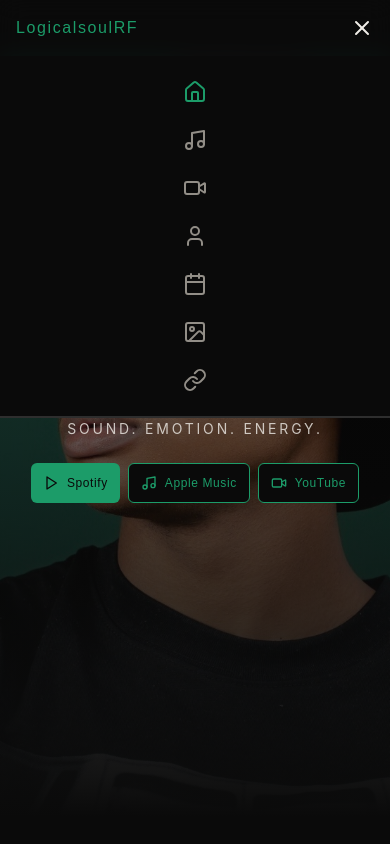
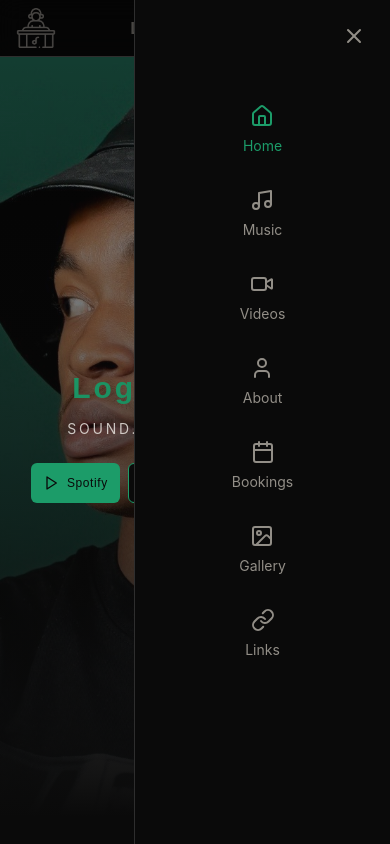
Before and after one commit to tlhololaiza/logicalsoulrf-hub, a React (Vite) app: page / in a window 390 px wide. Both pictures are taken after a click on the button 362 px from the left and 28 px from the top of the page. Shown: the top 844 px of the page. Built offline with nearby package versions, Linux system fonts and the light colour scheme; the HTML template or start-up script is replaced by a standard one.

Commit message:
updated the navbar, added side panel for mobile

```diff
--- a/src/components/Navbar.tsx
+++ b/src/components/Navbar.tsx
@@ -12,6 +12,7 @@ import {
   Link as LinkIcon,
 } from "lucide-react";
 import { motion, AnimatePresence } from "framer-motion";
+import djLogo from "../assets/dj.png";
 
 const links = [
   { to: "/", label: "Home", icon: Home },
@@ -30,31 +31,34 @@ const Navbar = () => {
   return (
     <nav className="fixed top-0 left-0 right-0 z-50 bg-background/80 backdrop-blur-md border-b border-border">
       <div className="container mx-auto flex items-center justify-between h-14 sm:h-16 px-4">
-        <Link to="/" className="font-display text-base sm:text-lg lg:text-xl tracking-widest text-primary truncate">
-          LogicalsoulRF
+        <Link to="/" className="flex items-center gap-3 shrink-0 sm:shrink">
+          <img src={djLogo} alt="LogicalsoulRF" className="h-10 w-10" />
+          <span className="font-sans text-base sm:text-lg tracking-widest font-bold hidden sm:inline" style={{ color: "hsl(40, 5%, 55%)" }}>LogicalsoulRF</span>
         </Link>
+        <div className="absolute left-1/2 transform -translate-x-1/2 sm:hidden">
+          <span className="font-sans text-base tracking-widest font-bold" style={{ color: "hsl(40, 5%, 55%)" }}>LogicalsoulRF</span>
+        </div>
 
         {/* Desktop */}
         <div className="hidden md:flex items-center gap-8">
           {links.map((l) => {
-            const IconComponent = l.icon;
             return (
               <Link
                 key={l.to}
                 to={l.to}
                 title={l.label}
-                className={`transition-colors hover:text-primary ${
+                className={`transition-colors hover:text-primary font-bold ${
                   location.pathname === l.to ? "text-primary" : "text-muted-foreground"
                 }`}
               >
-                <IconComponent size={20} />
+                {l.label}
               </Link>
             );
           })}
         </div>
 
         {/* Mobile toggle */}
-        <button className="md:hidden text-foreground" onClick={() => setOpen(!open)}>
+        <button className="md:hidden font-bold" onClick={() => setOpen(!open)} style={{ color: "hsl(40, 5%, 55%)" }}>
           {open ? <X size={24} /> : <Menu size={24} />}
         </button>
       </div>
@@ -62,13 +66,29 @@ const Navbar = () => {
       {/* Mobile menu */}
       <AnimatePresence>
         {open && (
+          <>
             <motion.div
-            initial={{ opacity: 0, height: 0 }}
-            animate={{ opacity: 1, height: "auto" }}
-            exit={{ opacity: 0, height: 0 }}
-            className="md:hidden bg-background border-b border-border overflow-hidden"
+              initial={{ opacity: 0 }}
+              animate={{ opacity: 1 }}
+              exit={{ opacity: 0 }}
+              transition={{ duration: 0.3 }}
+              className="fixed inset-0 bg-black/50 md:hidden z-40"
+              onClick={() => setOpen(false)}
+            />
+            <motion.div
+              initial={{ x: "100%" }}
+              animate={{ x: 0 }}
+              exit={{ x: "100%" }}
+              transition={{ duration: 0.3, ease: "easeInOut" }}
+              className="fixed right-0 top-0 h-screen w-64 bg-background border-l border-border md:hidden z-40 pt-20"
             >
-            <div className="flex flex-col items-center gap-6 py-6">
+              <button
+                onClick={() => setOpen(false)}
+                className="absolute top-4 right-4 p-2 hover:bg-muted rounded-lg"
+              >
+                <X size={24} style={{ color: "hsl(40, 5%, 55%)" }} />
+              </button>
+              <div className="flex flex-col items-center gap-8 py-6">
                 {links.map((l) => {
                   const IconComponent = l.icon;
                   return (
@@ -77,16 +97,18 @@ const Navbar = () => {
                       to={l.to}
                       onClick={() => setOpen(false)}
                       title={l.label}
-                    className={`transition-colors hover:text-primary ${
+                      className={`transition-colors hover:text-primary flex flex-col items-center gap-2 ${
                         location.pathname === l.to ? "text-primary" : "text-muted-foreground"
                       }`}
                     >
                       <IconComponent size={24} />
+                      <span className="text-sm">{l.label}</span>
                     </Link>
                   );
                 })}
               </div>
             </motion.div>
+          </>
         )}
       </AnimatePresence>
     </nav>
```
Also changed, not shown: src/assets/dj.png (added). Lines whose indentation alone changed are shown as unchanged.
